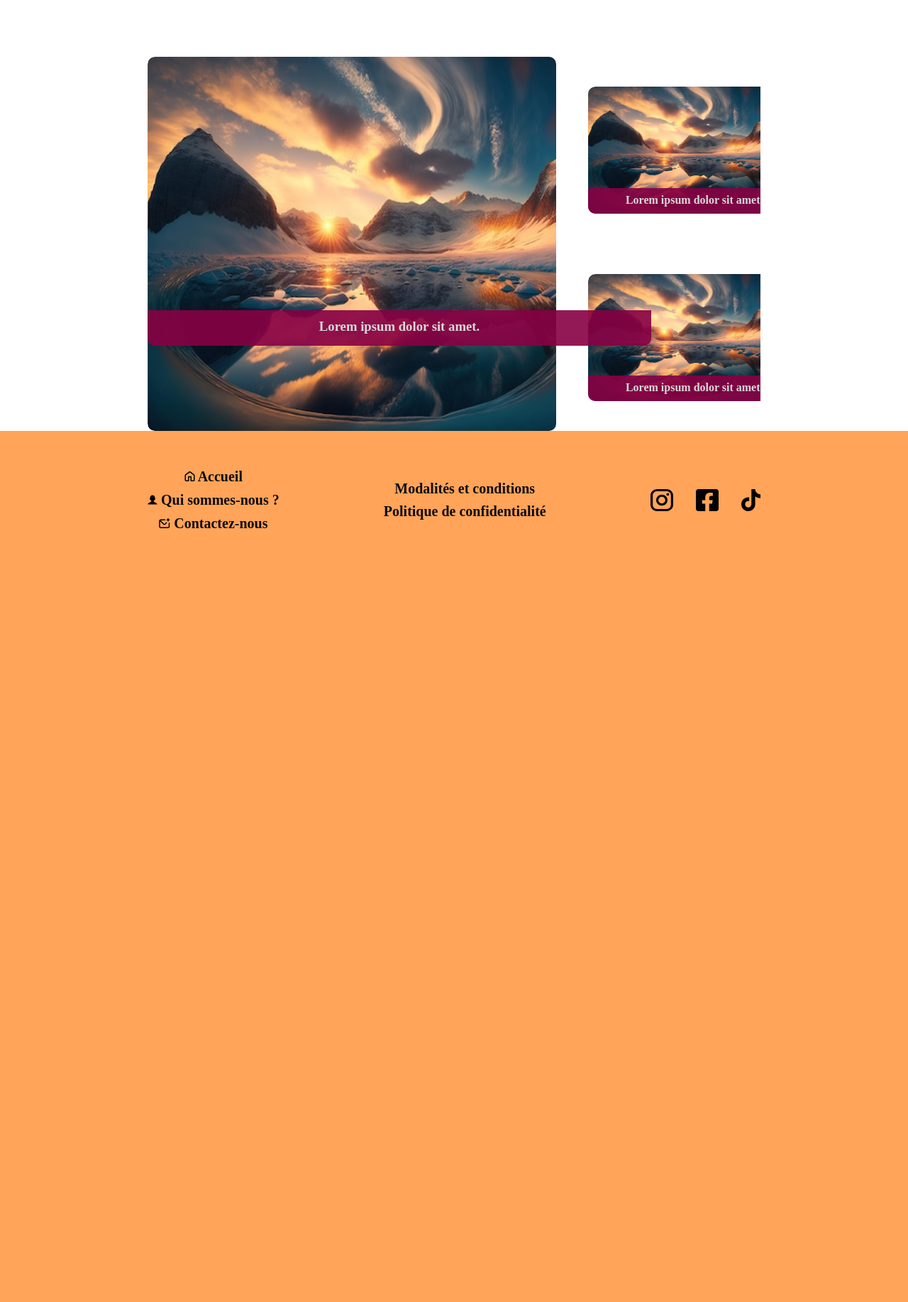
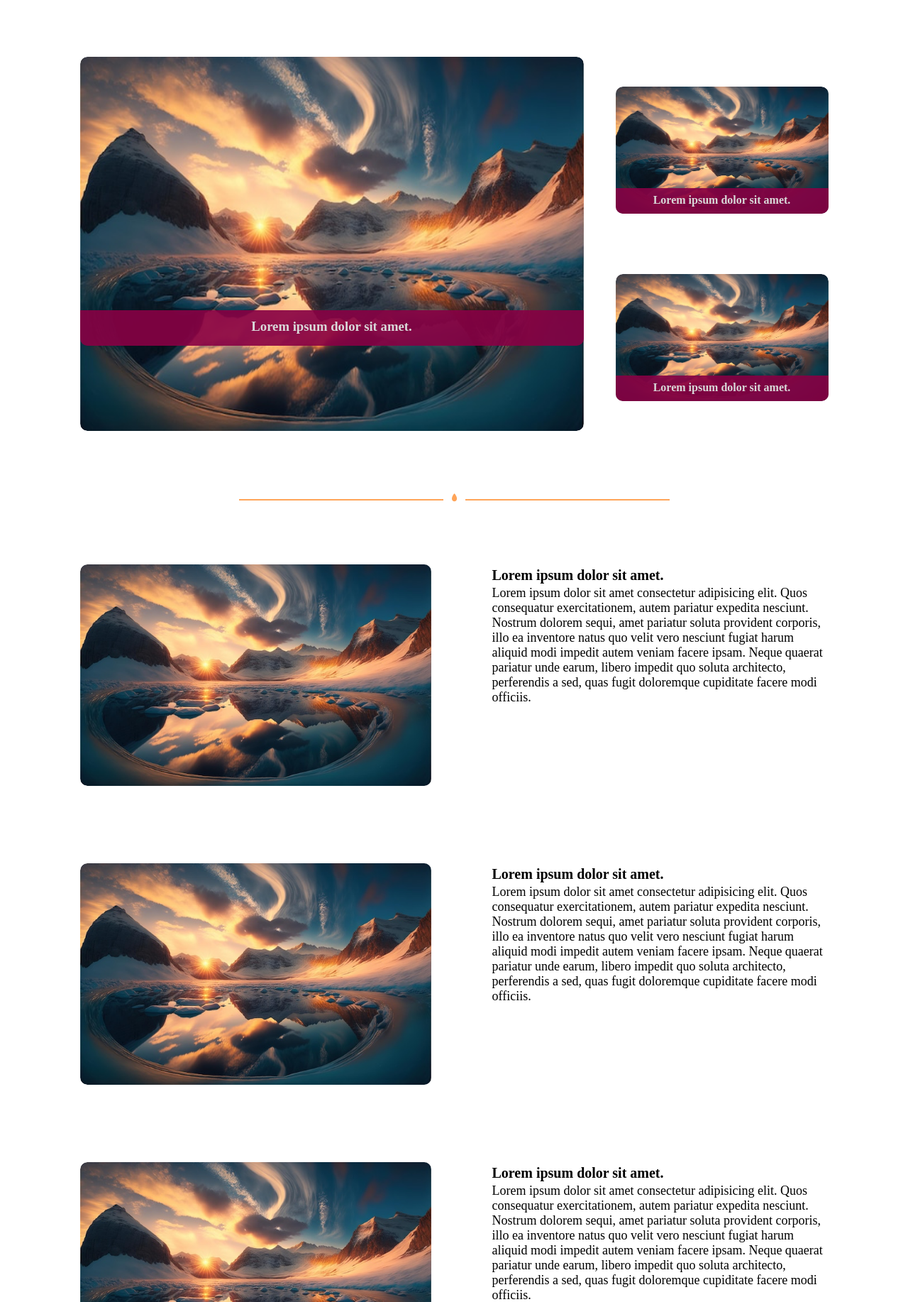
Before and after one commit to LuckyShuii/front-only-blog-e-boulga, a PHP site: page / in a window 1280 px wide. Shown: the part 128-1962 px from the top of the page at 71% size. Before the commit the page ends 872 px from the top, so only its background shows below. Run offline with PHP 8.4, Linux system fonts and the light colour scheme.

Commit message:
middle_news WIP

```diff
--- a/assets/css/global.css
+++ b/assets/css/global.css
@@ -10,7 +10,3 @@
     padding: 0;
     box-sizing: border-box;
 }
-
-main {
-    margin: 0 13rem;
-}
--- a/assets/css/home.css
+++ b/assets/css/home.css
@@ -8,7 +8,7 @@ a {
     display: flex;
     justify-content: center;
     gap: 45px;
-    margin-top:80px ; /* Enlever le margin-top pour la implantation finale */
+    margin-top:80px ; /* Enlever le margin-top pour la implantation */
 }
 
 .bigNews {
@@ -86,7 +86,7 @@ a {
     /* background-color: #f0f; */
 }
 
-.middle_news .card1 .img:hover {
+.middle_news .card1 .img:hover  {
     transform: scale(1.1);
     transition: ease-in-out 0.7s;
 }
@@ -119,3 +119,72 @@ a {
     transform: scale(1.1);
     transition: ease-in-out 0.7s;
 }
+
+/* middle_homepage */
+
+.separation {
+    display: flex;
+    justify-content: center;
+    padding-top: 88px;
+    padding-bottom: 88px;
+}
+
+.card2, .card2 img {
+    width: 495px;
+    height: 312px;
+    border-radius: 10px;
+}
+
+.card2:hover, .little_article:hover {
+    cursor: pointer;
+}
+
+.article_list {
+    display: flex;
+    flex-direction: column;
+    margin: auto;
+    min-height:100vh;
+    width:1055px;
+    gap:109px;
+}
+
+.little_article {
+    font-size: 18px;
+    font-weight: 400;
+}
+
+.article_block {
+  display: flex ;
+  gap: 86px;
+  overflow: hidden;
+  border-radius: 10px;
+  /*background-color: #f0f;*/
+}
+
+h3 {
+    font-weight: 700;
+    font-size: 20px;
+    line-height: 30.42px;
+}
+
+.medium:hover {
+    transform: scale(1.1);
+    transition: ease-in-out 0.7s;
+}
+
+.card_container {
+    border-radius: 15px;
+}
+
+main {
+    margin-bottom: 88px;
+}
+
+/* MEDIA QUERY */
+
+/* @media all and (max-width: 1076px) {
+    .middle_news {
+        flex-direction: row;
+    }
+
+} */
--- a/home.php
+++ b/home.php
@@ -26,5 +26,69 @@
                 </div>
             </a>
         </article>
+    </section>
+
+    <span class="separation"><img src="../assets/img/separation.svg" alt="Barre de séparation"></span>
+
+    <section class="article_list">
+        <article class="article_block">
+            <div class="card_container">
+                <div class="card2">
+                    <img class="medium" src="../assets/img/home_picture/montagne1.png" alt="image de l'article secondaire">
+                </div>
+            </div>
+            <div class="little_article">
+                <h3>Lorem ipsum dolor sit amet.</h3>
+                <p>Lorem ipsum dolor sit amet consectetur adipisicing elit. Quos consequatur exercitationem, autem pariatur expedita nesciunt. Nostrum dolorem sequi, amet pariatur soluta provident corporis, illo ea inventore natus quo velit vero nesciunt fugiat harum aliquid modi impedit autem veniam facere ipsam. Neque quaerat pariatur unde earum, libero impedit quo soluta architecto, perferendis a sed, quas fugit doloremque cupiditate facere modi officiis.
+
+                </p>
+            </div>
+        </article>
+
+        <article class="article_block">
+            <div class="card2">
+                <img class="medium" src="../assets/img/home_picture/montagne1.png" alt="image de l'article secondaire">
+            </div>
+            <div class="little_article">
+                <h3>Lorem ipsum dolor sit amet.</h3>
+                <p>Lorem ipsum dolor sit amet consectetur adipisicing elit. Quos consequatur exercitationem, autem pariatur expedita nesciunt. Nostrum dolorem sequi, amet pariatur soluta provident corporis, illo ea inventore natus quo velit vero nesciunt fugiat harum aliquid modi impedit autem veniam facere ipsam. Neque quaerat pariatur unde earum, libero impedit quo soluta architecto, perferendis a sed, quas fugit doloremque cupiditate facere modi officiis.
+
+                </p>
+            </div>
+        </article>
+
+        <article class="article_block">
+            <div class="card2">
+                <img class="medium" src="../assets/img/home_picture/montagne1.png" alt="image de l'article secondaire">
+            </div>
+            <div class="little_article">
+                <h3>Lorem ipsum dolor sit amet.</h3>
+                <p>Lorem ipsum dolor sit amet consectetur adipisicing elit. Quos consequatur exercitationem, autem pariatur expedita nesciunt. Nostrum dolorem sequi, amet pariatur soluta provident corporis, illo ea inventore natus quo velit vero nesciunt fugiat harum aliquid modi impedit autem veniam facere ipsam. Neque quaerat pariatur unde earum, libero impedit quo soluta architecto, perferendis a sed, quas fugit doloremque cupiditate facere modi officiis.
+
+                </p>
+            </div>
+        </article>
+
+        <article class="article_block">
+            <div class="card2">
+                <img class="medium" src="../assets/img/home_picture/montagne1.png" alt="image de l'article secondaire">
+            </div>
+            <div class="little_article">
+                <h3>Lorem ipsum dolor sit amet.</h3>
+                <p>Lorem ipsum dolor sit amet consectetur adipisicing elit. Quos consequatur exercitationem, autem pariatur expedita nesciunt. Nostrum dolorem sequi, amet pariatur soluta provident corporis, illo ea inventore natus quo velit vero nesciunt fugiat harum aliquid modi impedit autem veniam facere ipsam. Neque quaerat pariatur unde earum, libero impedit quo soluta architecto, perferendis a sed, quas fugit doloremque cupiditate facere modi officiis.
+
+                </p>
+            </div>
+        </article>
+
+
+
+
+
+
+
+
+
+
 
     </section>
```
Lines whose indentation alone changed are shown as unchanged.
